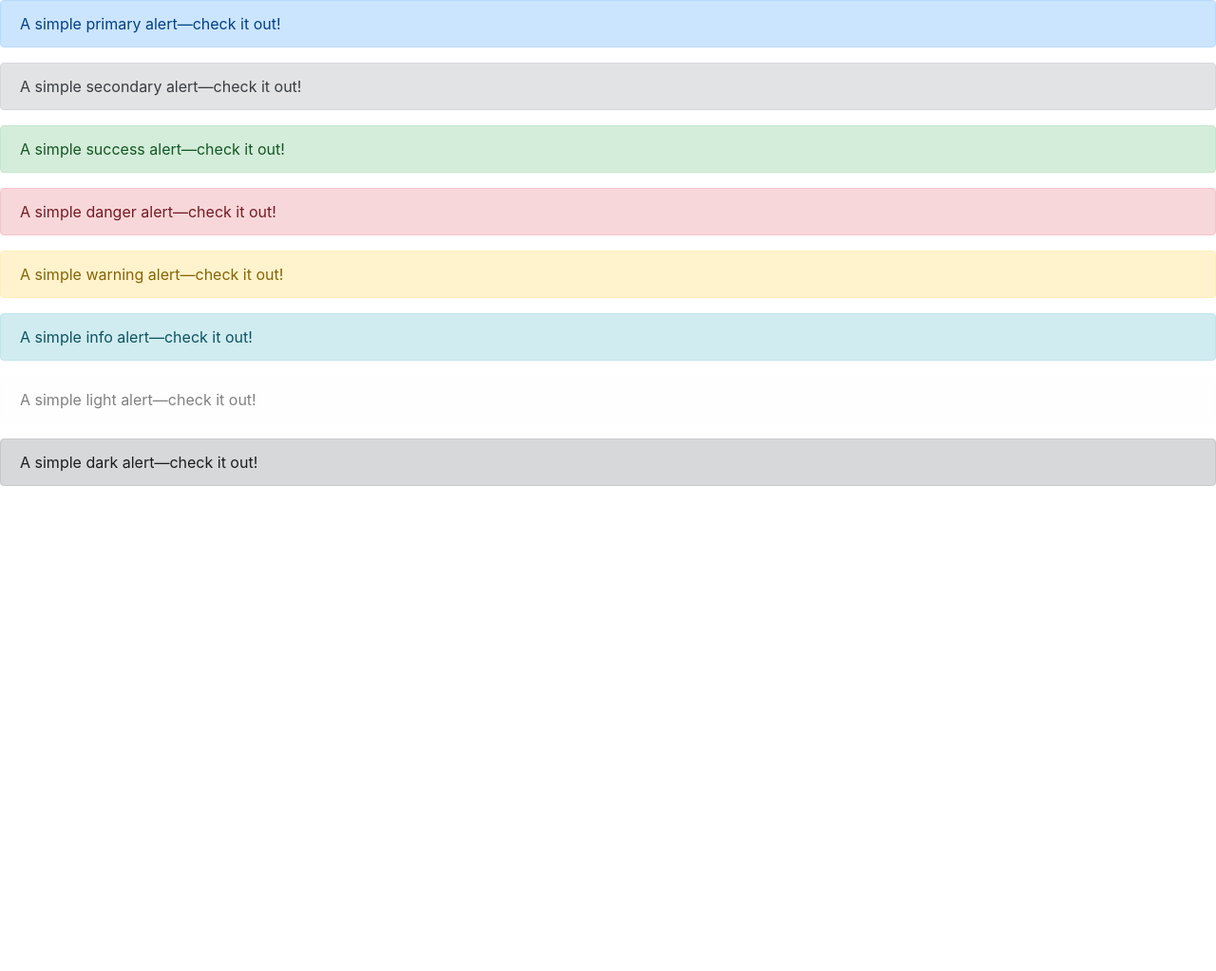
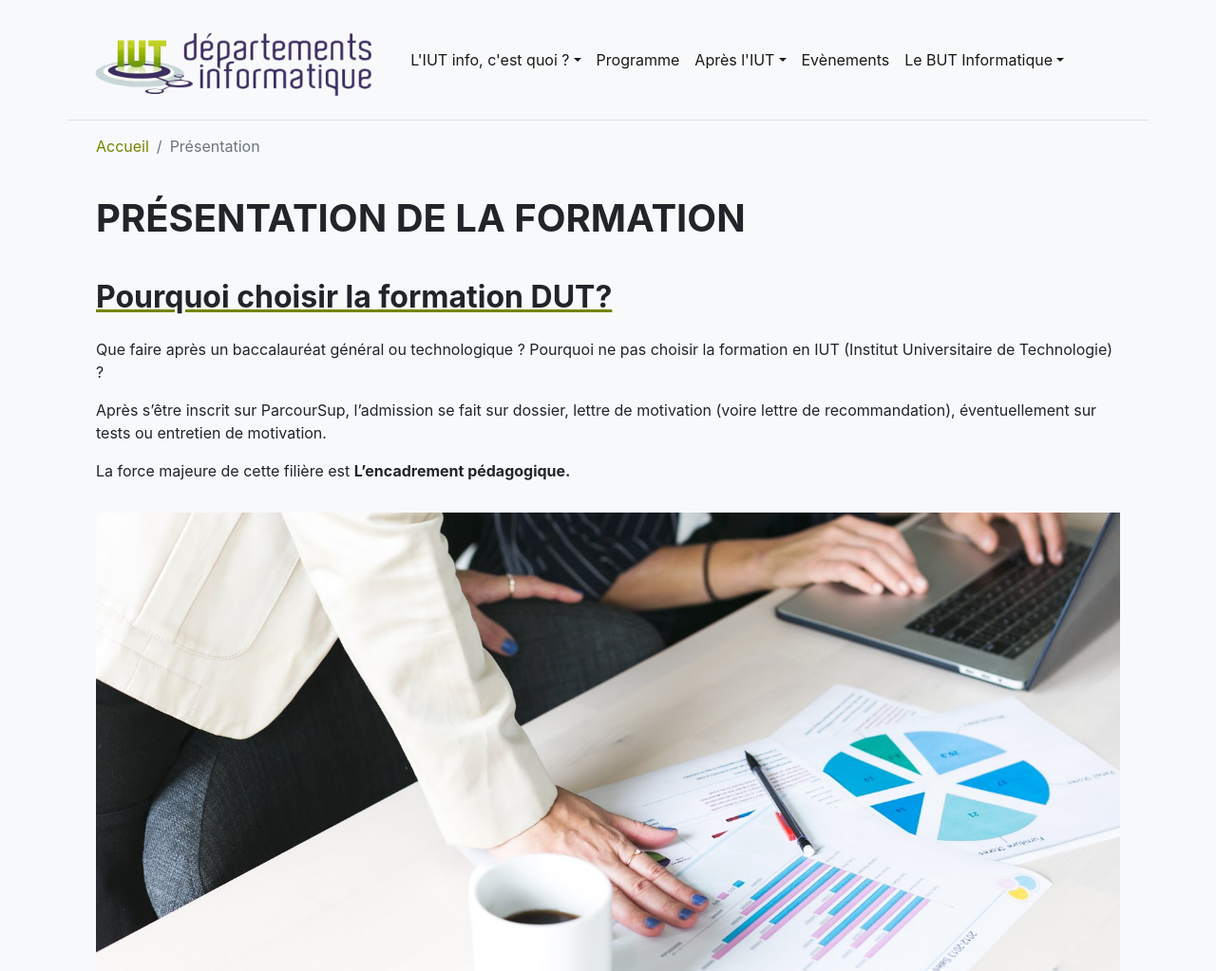
Before and after one commit to JGelle/refonte-site-dut-bootstrap, a plain HTML site: page index.html in a window 1280 px wide. Shown: the top 1023 px of the page at 95% size. Before the commit the page ends 800 px from the top, so only its background shows below. Drawn offline with nearby package versions, Linux system fonts and the light colour scheme.

Commit message:
premversion

```diff
--- /dev/null
+++ b/index.css
@@ -0,0 +1,85 @@
+.logo-mobile {
+    height: 100px;
+}
+
+.logo-desktop {
+    display: none;
+    height: 100px;
+}
+
+.custom-bg-light {
+    background-color: #f8f9fa;
+}
+
+main {
+    margin-top: 130px;
+}
+
+.breadcrumb {
+    background-color: #f8f9fa;
+}
+
+.breadcrumb-item a {
+    color: #758501;
+}
+
+h1 {
+    font-size: 24px;
+    font-weight: bold;
+    text-transform: uppercase;
+    margin: 0;
+    padding: 0;
+}
+
+h2 {
+    font-size: 20px;
+    font-weight: bold;
+    margin-top: 16px;
+    text-decoration: underline;
+    text-decoration-color: #758501;
+}
+
+.padding {
+    padding: 12px 16px;
+}
+
+.paragraph-container {
+    padding: 16px 0;
+}
+
+.content img {
+    width: 100%;
+}
+
+footer h3 {
+    text-align: center;
+    margin: 64px 0;
+}
+
+.card {
+    margin: 16px auto;
+}
+
+.card a.btn.btn-primary {
+    background-color: #758501;
+    border-color: #758501;
+}
+
+
+/* Desktop */
+
+@media screen and (min-width: 768px) {
+    .logo-mobile {
+        display: none;
+    }
+    .logo-desktop {
+        display: block;
+    }
+    h1 {
+        font-size: 40px;
+    }
+    h2 {
+        font-size: 32px;
+        margin-top: 40px;
+    }
+}
--- a/index.html
+++ b/index.html
@@ -7,44 +7,120 @@
     <meta name="viewport" content="width=device-width, initial-scale=1, shrink-to-fit=no">
 
     <!-- Bootstrap CSS -->
-    <link rel="stylesheet" href="https://cdn.jsdelivr.net/npm/bootstrap@4.5.3/dist/css/bootstrap.min.css"
-        integrity="sha384-TX8t27EcRE3e/ihU7zmQxVncDAy5uIKz4rEkgIXeMed4M0jlfIDPvg6uqKI2xXr2" crossorigin="anonymous">
+    <link rel="stylesheet" href="https://cdn.jsdelivr.net/npm/bootstrap@4.5.3/dist/css/bootstrap.min.css" integrity="sha384-TX8t27EcRE3e/ihU7zmQxVncDAy5uIKz4rEkgIXeMed4M0jlfIDPvg6uqKI2xXr2" crossorigin="anonymous">
 
+    <link rel="stylesheet" href="index.css">
     <title>Hello, world!</title>
 </head>
 
-<body>
-    <div class="alert alert-primary" role="alert">
-        A simple primary alert—check it out!
+<body class="custom-bg-light">
+    <header>
+        <nav class="navbar navbar-expand-md navbar-light bg-light fixed-top container-xl border-bottom">
+            <a class="navbar-brand" href="#">
+                <img class="logo-mobile" src="./images/logoiutmobile.png" alt="">
+                <img class="logo-desktop" src="./images/logoiutdesktop.png" alt="">
+            </a>
+            <button class="navbar-toggler" type="button" data-toggle="collapse" data-target="#navbarsExampleDefault" aria-controls="navbarsExampleDefault" aria-expanded="false" aria-label="Toggle navigation">
+              <span class="navbar-toggler-icon"></span>
+            </button>
+
+            <div class="collapse navbar-collapse" id="navbarsExampleDefault">
+                <ul class="navbar-nav mr-auto">
+                    <li class="nav-item dropdown active">
+                        <a class="nav-link dropdown-toggle" href="#" id="dropdown01" data-toggle="dropdown" aria-haspopup="true" aria-expanded="false">L'IUT info, c'est quoi ?</a>
+                        <div class="dropdown-menu" aria-labelledby="dropdown01">
+                            <a class="dropdown-item" href="#">Présentation de la formation</a>
+                            <a class="dropdown-item" href="http://www.iut-informatique.fr/index.php?a=showArticle&r=1#l-informatique-au-feminin">Informatique au féminim</a>
+                            <a class="dropdown-item" href="http://www.iut-informatique.fr/index.php?a=showArticle&r=1#temoignages">Témoignages</a>
                         </div>
-    <div class="alert alert-secondary" role="alert">
-        A simple secondary alert—check it out!
+                    </li>
+                    <li class="nav-item active">
+                        <a class="nav-link" href="http://www.iut-informatique.fr/index.php?a=showArticle&r=2">Programme</a>
+                    </li>
+                    <li class="nav-item dropdown active">
+                        <a class="nav-link dropdown-toggle" href="#" id="dropdown01" data-toggle="dropdown" aria-haspopup="true" aria-expanded="false">Après l'IUT</a>
+                        <div class="dropdown-menu" aria-labelledby="dropdown01">
+                            <a class="dropdown-item" href="http://www.iut-informatique.fr/index.php?a=showArticle&r=3#debouches">Débouchés</a>
+                            <a class="dropdown-item" href="http://www.iut-informatique.fr/index.php?a=showArticle&r=3#poursuite-d-etudes">Poursuites d'études</a>
                         </div>
-    <div class="alert alert-success" role="alert">
-        A simple success alert—check it out!
+                    </li>
+                    <li class="nav-item active">
+                        <a class="nav-link" href="http://www.iut-informatique.fr/index.php?a=showArticle&r=4">Evènements</a>
+                    </li>
+                    <li class="nav-item dropdown active">
+                        <a class="nav-link dropdown-toggle" href="#" id="dropdown01" data-toggle="dropdown" aria-haspopup="true" aria-expanded="false">Le BUT Informatique</a>
+                        <div class="dropdown-menu" aria-labelledby="dropdown01">
+                            <a class="dropdown-item" href="http://www.iut-informatique.fr/index.php?a=showArticle&r=16#presentation">Présentation</a>
+                            <a class="dropdown-item" href="http://www.iut-informatique.fr/index.php?a=showArticle&r=16#les-parcours">Les parcours</a>
                         </div>
-    <div class="alert alert-danger" role="alert">
-        A simple danger alert—check it out!
+                    </li>
+                </ul>
+
             </div>
-    <div class="alert alert-warning" role="alert">
-        A simple warning alert—check it out!
+        </nav>
+
+    </header>
+    <main class="container-xl ">
+        <nav aria-label="breadcrumb">
+            <ol class="breadcrumb">
+                <li class="breadcrumb-item"><a href="http://www.iut-informatique.fr/index.php">Accueil</a></li>
+                <li class="breadcrumb-item active" aria-current="page">Présentation</li>
+            </ol>
+        </nav>
+        <div class="padding content">
+            <h1>Présentation de la Formation</h1>
+            <h2>Pourquoi choisir la formation DUT?</h2>
+            <div class="paragraph-container">
+                <p>
+                    Que faire après un baccalauréat général ou technologique ? Pourquoi ne pas choisir la formation en IUT (Institut Universitaire de Technologie) ?
+                </p>
+                <p>Après s’être inscrit sur ParcourSup, l’admission se fait sur dossier, lettre de motivation (voire lettre de recommandation), éventuellement sur tests ou entretien de motivation.</p>
+                <p>La force majeure de cette filière est <strong>L’encadrement pédagogique.</strong></p>
             </div>
-    <div class="alert alert-info" role="alert">
-        A simple info alert—check it out!
+            <img src="./images/image1presentation.jpg" alt="">
+
         </div>
-    <div class="alert alert-light" role="alert">
-        A simple light alert—check it out!
+    </main>
+    <footer class="container-xl padding">
+        <h3>Notre travail vous plait ? Contactez-nous par mail.</h3>
+        <div class="row">
+            <div class="col">
+                <div class="card" style="width: 18rem;">
+                    <img src="https://via.placeholder.com/250" class="card-img-top" alt="...">
+                    <div class="card-body">
+                        <h5 class="card-title">Card title</h5>
+                        <p class="card-text">Some quick example text to build on the card title and make up the bulk of the card's content.</p>
+                        <a href="mailto:juliengelle62@gmail.com" class="btn btn-primary">Contactez-moi</a>
+                        <a href="./pdf/cvjuliengelle.pdf" target="_blank" class="btn btn-primary">Mon CV</a>
+
                     </div>
-    <div class="alert alert-dark" role="alert">
-        A simple dark alert—check it out!
                 </div>
+            </div>
+            <div class="col">
+                <div class="card" style="width: 18rem;">
+                    <img src="https://via.placeholder.com/250" class="card-img-top" alt="...">
+                    <div class="card-body">
+                        <h5 class="card-title">Card title</h5>
+                        <p class="card-text">Some quick example text to build on the card title and make up the bulk of the card's content.</p>
+                        <a href="#" class="btn btn-primary">Go somewhere</a>
+                    </div>
+                </div>
+            </div>
+            <div class="col">
+                <div class="card" style="width: 18rem;">
+                    <img src="https://via.placeholder.com/250" class="card-img-top" alt="...">
+                    <div class="card-body">
+                        <h5 class="card-title">Card title</h5>
+                        <p class="card-text">Some quick example text to build on the card title and make up the bulk of the card's content.</p>
+                        <a href="#" class="btn btn-primary">Go somewhere</a>
+                    </div>
+                </div>
+            </div>
+        </div>
+    </footer>
     <!-- Option 1: jQuery and Bootstrap Bundle (includes Popper) -->
-    <script src="https://code.jquery.com/jquery-3.5.1.slim.min.js"
-        integrity="sha384-DfXdz2htPH0lsSSs5nCTpuj/zy4C+OGpamoFVy38MVBnE+IbbVYUew+OrCXaRkfj"
-        crossorigin="anonymous"></script>
-    <script src="https://cdn.jsdelivr.net/npm/bootstrap@4.5.3/dist/js/bootstrap.bundle.min.js"
-        integrity="sha384-ho+j7jyWK8fNQe+A12Hb8AhRq26LrZ/JpcUGGOn+Y7RsweNrtN/tE3MoK7ZeZDyx"
-        crossorigin="anonymous"></script>
+    <script src="https://code.jquery.com/jquery-3.5.1.slim.min.js" integrity="sha384-DfXdz2htPH0lsSSs5nCTpuj/zy4C+OGpamoFVy38MVBnE+IbbVYUew+OrCXaRkfj" crossorigin="anonymous"></script>
+    <script src="https://cdn.jsdelivr.net/npm/bootstrap@4.5.3/dist/js/bootstrap.bundle.min.js" integrity="sha384-ho+j7jyWK8fNQe+A12Hb8AhRq26LrZ/JpcUGGOn+Y7RsweNrtN/tE3MoK7ZeZDyx" crossorigin="anonymous"></script>
 
 </body>
 
```
Also changed, not shown: images/image1presentation.jpg (added), images/logoiutdesktop.png (added), images/logoiutmobile.png (added), 1 other file. Lines whose indentation alone changed are shown as unchanged.
